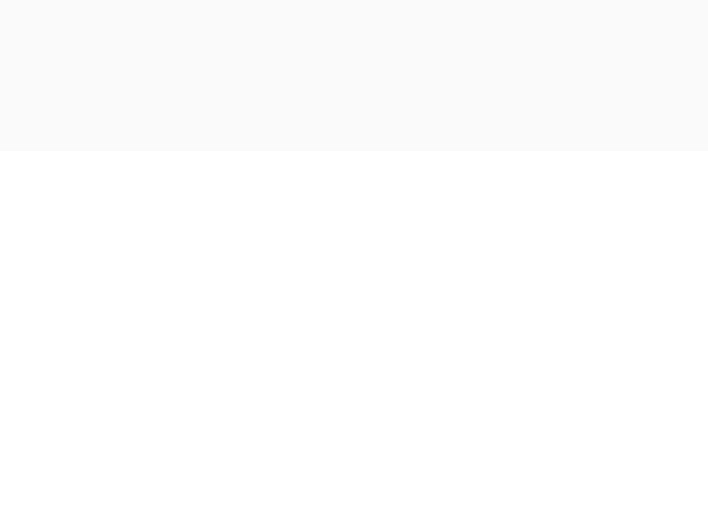
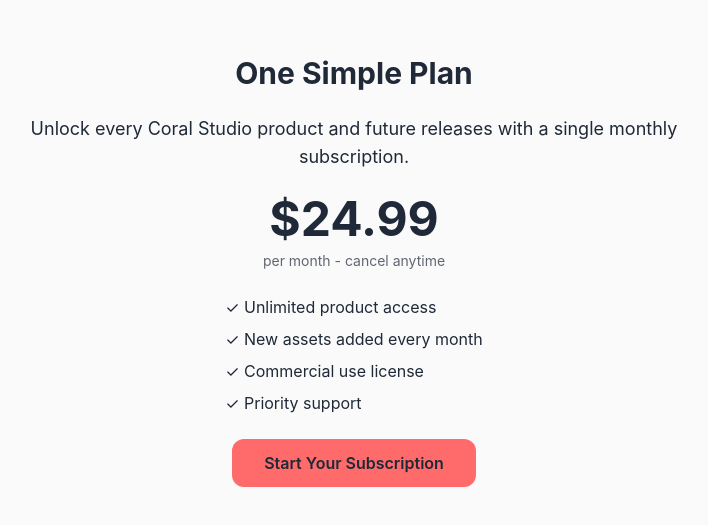
Before and after one commit to ZippyDaFish/creativeSuite-demo, a SvelteKit app: page / in a window 1280 px wide. Shown: the part 2665-3190 px from the top of the page, without its empty margins (286-994 px from the left). Built offline with nearby package versions, Linux system fonts and the light colour scheme.

Commit message:
Offer section

```diff
--- a/src/routes/+page.svelte
+++ b/src/routes/+page.svelte
@@ -26,7 +26,31 @@
 </section>
 
 <!-- Offer -->
- <section class="w-full min-h-[20vh] p-16 flex flex-col items-center justify-center bg-[var(--color-bg)] text-center space-y-6">
+<section class="w-full min-h-[20vh] p-16 flex flex-col items-center justify-center bg-[var(--color-bg)] text-center space-y-6">
+
+    <h2 class="text-3xl font-semibold">One Simple Plan</h2>
+
+    <p class="text-lg max-w-2xl">
+        Unlock every Coral Studio product and future releases
+        with a single monthly subscription.
+    </p>
+
+    <div class="flex flex-col items-center space-y-2">
+        <span class="text-5xl font-bold">$24.99</span>
+        <span class="text-sm opacity-70">per month - cancel anytime</span>
+    </div>
+
+    <ul class="text-left max-w-md space-y-2 text-base">
+        <li>✓ Unlimited product access</li>
+        <li>✓ New assets added every month</li>
+        <li>✓ Commercial use license</li>
+        <li>✓ Priority support</li>
+    </ul>
+    <a href="#shop" class="inline-block btn-primary px-8 py-3 rounded-[var(--radius-md)]
+            font-semibold transition-all duration-200 ease-out hover:bg-[var(--color-primary-hover)]
+            hover:-translate-y-0.5 hover:shadow-md active:translate-y-0 active:shadow-sm">
+        Start Your Subscription
+    </a>
 
 </section>
 
```
